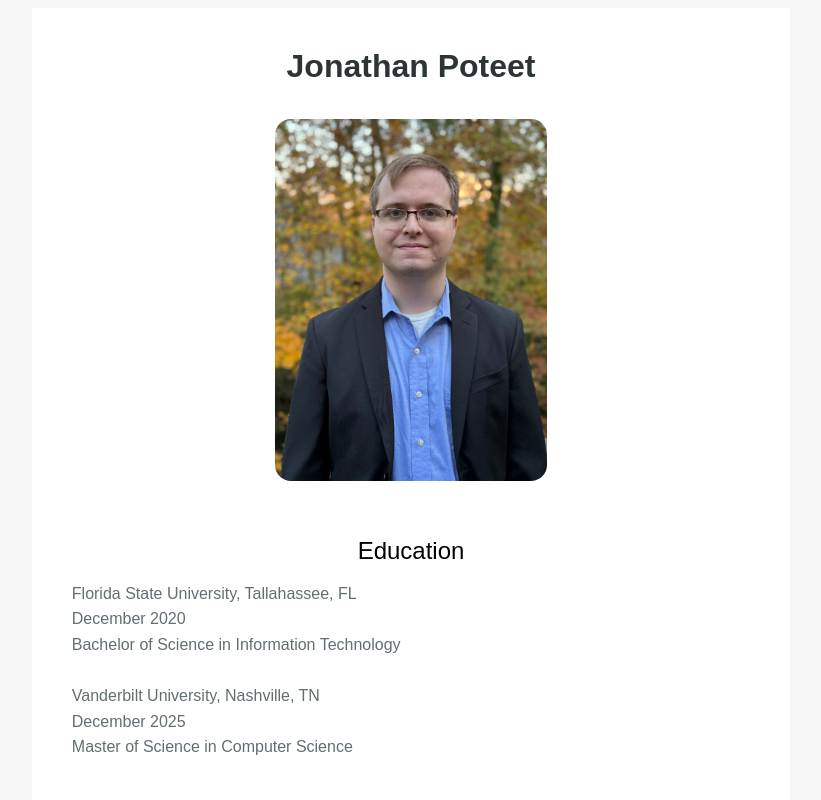
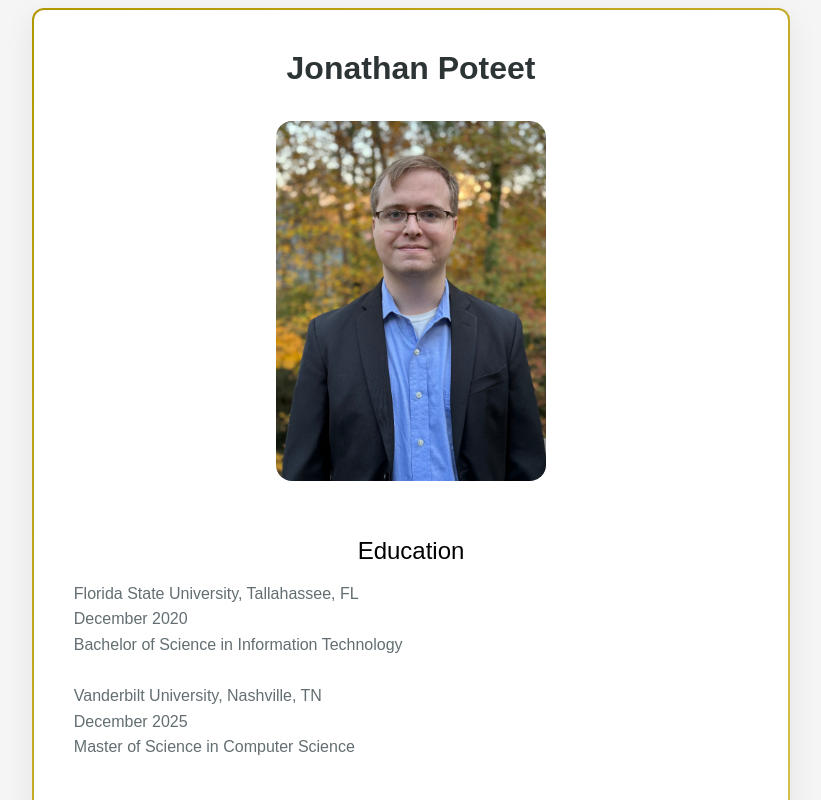
Before and after one commit to JonathanPoteet/jonathanpoteet.github.io, a Next.js app: page / in a window 1280 px wide. Shown: the top 800 px of the page, without its empty margins (229-1050 px from the left). Built offline with nearby package versions, Linux system fonts and the light colour scheme; a web font is replaced by a local one.

Commit message:
added a border

```diff
--- a/app/about.module.scss
+++ b/app/about.module.scss
@@ -1,5 +1,15 @@
 .aboutStyle {
-    background: white;
+    /* This creates the 'thickness' of your border */
+    border: 2px solid transparent;
+    border-radius: 12px;
+    background:
+    linear-gradient(white, white) padding-box, /* Inner color */
+    linear-gradient(135deg, #b39700, #fff2ac, #b39700) border-box; /* Border gradient */
+
+  /* 3. Shadow for depth */
+    box-shadow: 0 10px 30px rgba(0, 0, 0, 0.08);
+    transition: transform 0.3s ease, box-shadow 0.3s ease;
+
     margin-bottom: 1em;
     @media only screen and (min-width: 600px) {
         margin-right: 20%;
@@ -89,6 +99,10 @@
     .projectSection {
         padding: 2.5rem;
         .sectionHeader {
+            margin-bottom: 1rem;
+            font-size: 2rem;
+            font-weight: 550;
+            color: #2d3436;
             display: flex;
             justify-content: center;
             flex-wrap: wrap;
```
